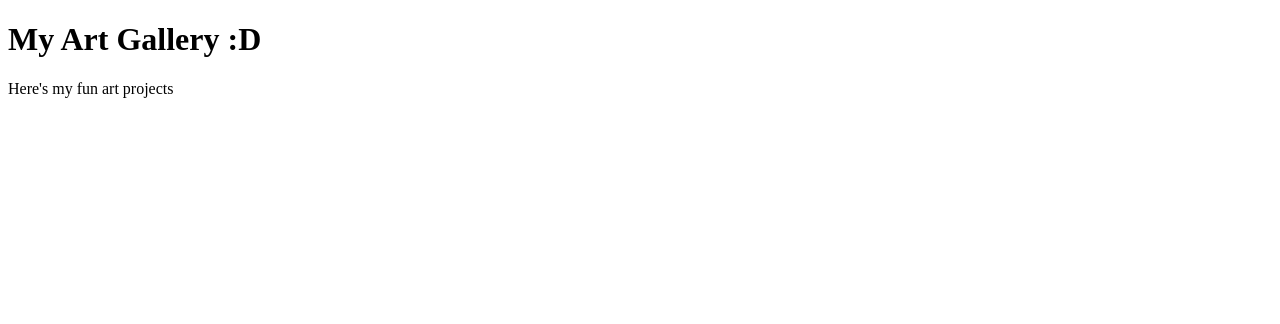
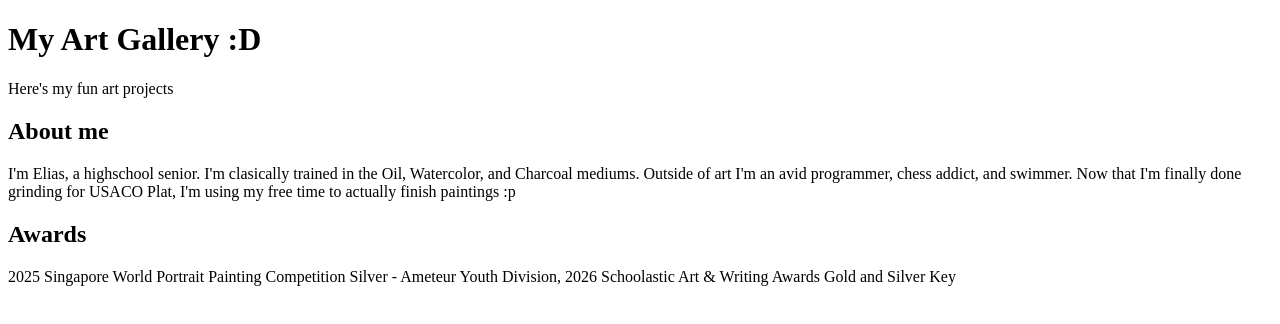
Before and after one commit to abluefroggo/froggosartportfolio, a plain HTML site: page index.html in a window 1280 px wide. Drawn offline with Linux system fonts and the light colour scheme.

Commit message:
added an about me and awards section. do i really have to commit this much? my hands are tired from typing in the terminal :p

```diff
--- a/index.html
+++ b/index.html
@@ -6,5 +6,9 @@
     <body>
         <h1>My Art Gallery :D</h1>
         <p>Here's my fun art projects</p>
+        <h2>About me</h2>
+        <p>I'm Elias, a highschool senior. I'm clasically trained in the Oil, Watercolor, and Charcoal mediums. Outside of art I'm an avid programmer, chess addict, and swimmer. Now that I'm finally done grinding for USACO Plat, I'm using my free time to actually finish paintings :p</p>
+        <h2>Awards</h2>
+        <p>2025 Singapore World Portrait Painting Competition Silver - Ameteur Youth Division, 2026 Schoolastic Art & Writing Awards Gold and Silver Key</p>
     </body>
 </html>
```
